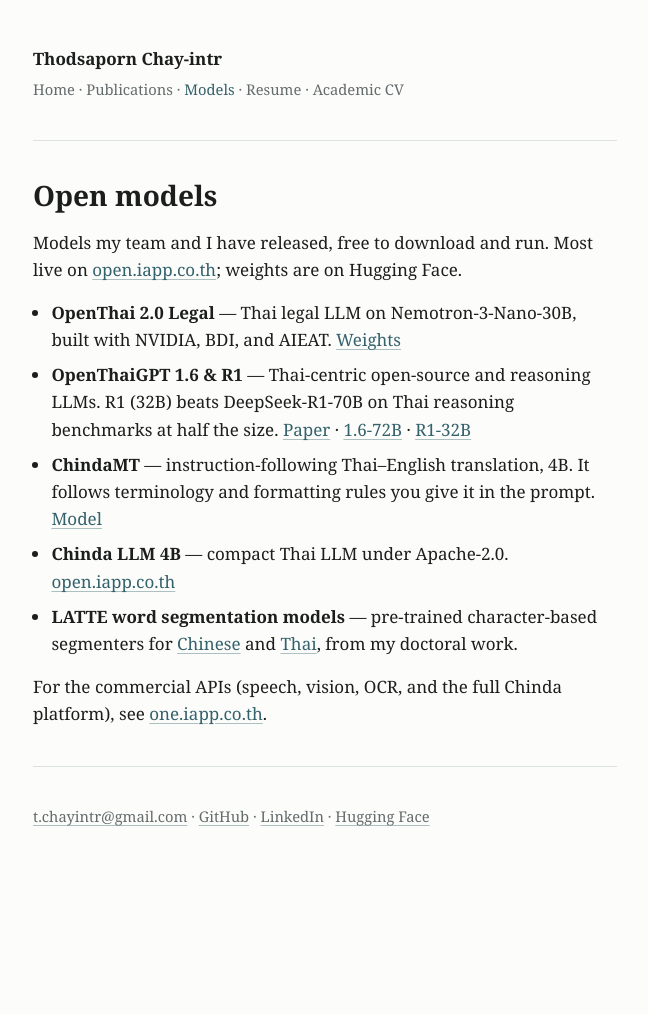
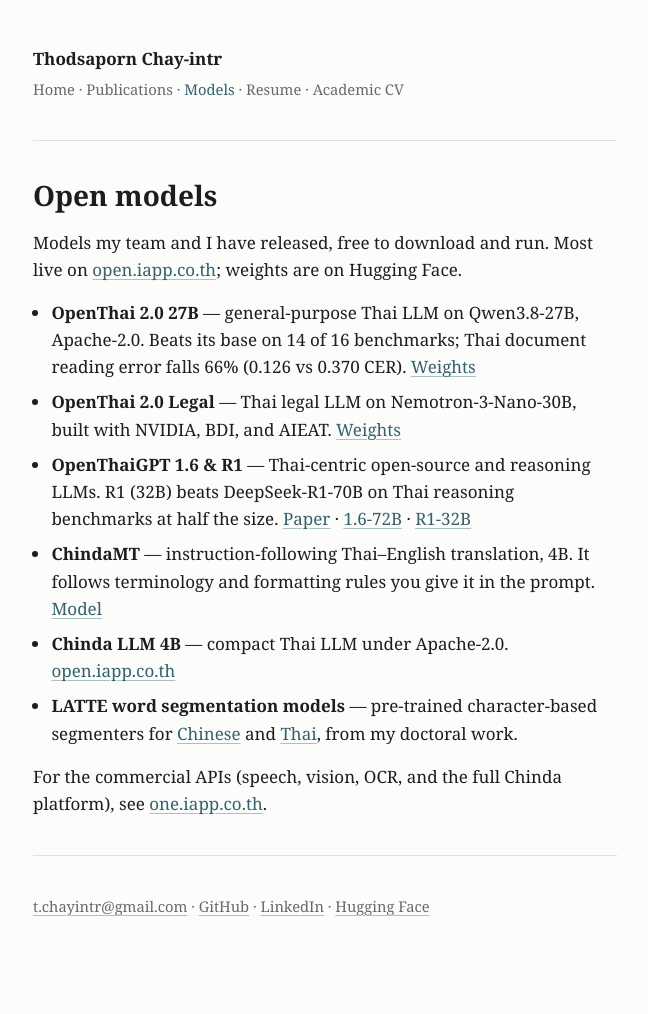
Before and after one commit to tchayintr/tchayintr.github.io, a Jekyll site: the page built from _pages/models.md, in a window 1280 px wide. Shown: the whole page, without its empty margins (315-963 px from the left). Built offline with Jekyll 4.4.1, drawn with Linux system fonts in a browser that asks for light colours; before the commit the page ends 925 px from its top, so only the background shows below that.

Commit message:
Add OpenThai 2.0 27B and the ThaiLLM into Actions workshop

```diff
--- a/_pages/models.md
+++ b/_pages/models.md
@@ -9,6 +9,9 @@
 Models my team and I have released, free to download and run. Most live on
 [open.iapp.co.th](https://open.iapp.co.th); weights are on Hugging Face.
 
+- **OpenThai 2.0 27B** — general-purpose Thai LLM on Qwen3.8-27B, Apache-2.0. Beats its base on 14 of
+  16 benchmarks; Thai document reading error falls 66% (0.126 vs 0.370 CER).
+  [Weights](https://huggingface.co/iapp/openthai2.0-qwen3.8-27b)
 - **OpenThai 2.0 Legal** — Thai legal LLM on Nemotron-3-Nano-30B, built with NVIDIA, BDI,
   and AIEAT. [Weights](https://huggingface.co/iapp/openthai2.0-legal-thaillm-nemotron-3-nano-30b-a3b)
 - **OpenThaiGPT 1.6 & R1** — Thai-centric open-source and reasoning LLMs. R1 (32B) beats
--- a/index.html
+++ b/index.html
@@ -35,6 +35,8 @@
 <section id="news">
   <h2>News</h2>
   <ul class="news">
+    <li><span class="date">Sep 2026</span> &mdash; <a href="https://huggingface.co/iapp/openthai2.0-qwen3.8-27b">OpenThai 2.0 27B</a> released open-weight: a general-purpose Thai LLM on Qwen3.8-27B, beating its base on 14 of 16 benchmarks.</li>
+    <li><span class="date">Aug 2026</span> &mdash; Led the &ldquo;ThaiLLM into Actions&rdquo; workshop at BDI&rsquo;s <a href="https://bdi.or.th/news/thaillm-ai-sme-connect-the-dots-2026/">Connect the Dots 2026</a>, building AI services on Thailand&rsquo;s open LLMs. <a href="https://github.com/tchayintr/thaillm-into-actions">Slides and runnable code</a> are public.</li>
     <li><span class="date">Jul 2026</span> &mdash; Tech Collective named iApp a <a href="https://techcollectivesea.com/2026/07/15/ai-startups-in-thailand/">top-five AI startup in Thailand</a>.</li>
     <li><span class="date">Jul 2026</span> &mdash; We released <a href="https://huggingface.co/iapp/openthai2.0-legal-thaillm-nemotron-3-nano-30b-a3b">OpenThai 2.0 Legal</a> open-weight, built with NVIDIA, BDI, and AIEAT on Nemotron-3-Nano-30B.</li>
     <li><span class="date">Jun 2026</span> &mdash; <a href="https://mgronline.com/crime/detail/9690000058583">CIBbot launched</a> at CIB headquarters with the Royal Thai Police and the National Research Council.</li>
```
